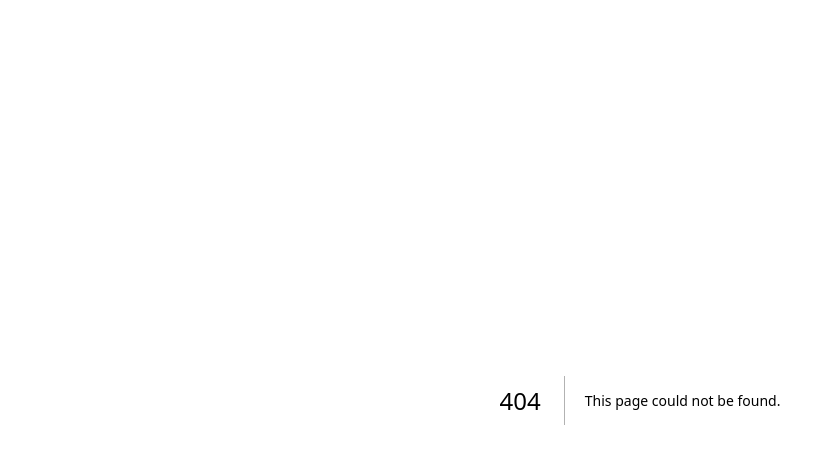
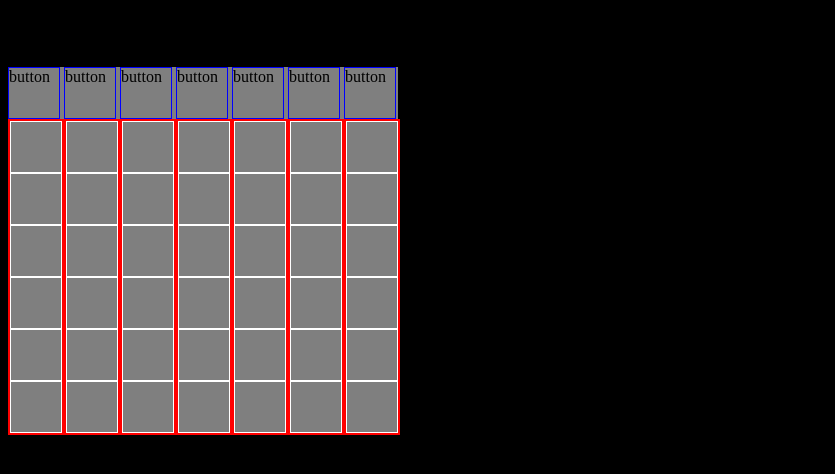
Before and after one commit to pm-moyanor/React-connect-four, a Next.js app: page /Board in a window 1280 px wide. Before the commit this address had no page. Shown: the top 474 px of the page, without its empty margins (0-835 px from the left). Built offline with nearby package versions, Linux system fonts and the light colour scheme.

Commit message:
first commit/setup board

```diff
--- /dev/null
+++ b/pages/Board.js
@@ -0,0 +1,36 @@
+import { useState } from "react";
+
+export default function Board() {
+  const [red, setRed] = useState("");
+  const [blue, setBlue] = useState("");
+  const numberOfColumns = 7;
+  const numberOfRows = 6;
+
+  let columns = [];
+  let rows = [];
+
+  function makeBoard() {
+    columns = Array.from({ length: numberOfColumns }, () =>
+      new Array(numberOfRows).fill(null)
+    );
+    console.log(columns);
+  }
+  makeBoard();
+  return (
+    <>
+      <h2>Connect Four</h2>
+      <div className="board">
+        {columns.map((column, columnIndex) => (
+          <div className="col-button-box">
+            <div className="button">button</div>
+            <div key={columnIndex} className="column">
+              {column.map((cell, rowIndex) => (
+                <div key={rowIndex} className="cell"></div>
+              ))}
+            </div>
+          </div>
+        ))}
+      </div>
+    </>
+  );
+}
--- /dev/null
+++ b/pages/Cell.js
@@ -0,0 +1,6 @@
+import { useState } from "react";
+
+export default function Cell(){
+
+
+}
--- a/styles/globals.css
+++ b/styles/globals.css
@@ -1,107 +1,27 @@
-:root {
-  --max-width: 1100px;
-  --border-radius: 12px;
-  --font-mono: ui-monospace, Menlo, Monaco, 'Cascadia Mono', 'Segoe UI Mono',
-    'Roboto Mono', 'Oxygen Mono', 'Ubuntu Monospace', 'Source Code Pro',
-    'Fira Mono', 'Droid Sans Mono', 'Courier New', monospace;
-
-  --foreground-rgb: 0, 0, 0;
-  --background-start-rgb: 214, 219, 220;
-  --background-end-rgb: 255, 255, 255;
-
-  --primary-glow: conic-gradient(
-    from 180deg at 50% 50%,
-    #16abff33 0deg,
-    #0885ff33 55deg,
-    #54d6ff33 120deg,
-    #0071ff33 160deg,
-    transparent 360deg
-  );
-  --secondary-glow: radial-gradient(
-    rgba(255, 255, 255, 1),
-    rgba(255, 255, 255, 0)
-  );
-
-  --tile-start-rgb: 239, 245, 249;
-  --tile-end-rgb: 228, 232, 233;
-  --tile-border: conic-gradient(
-    #00000080,
-    #00000040,
-    #00000030,
-    #00000020,
-    #00000010,
-    #00000010,
-    #00000080
-  );
-
-  --callout-rgb: 238, 240, 241;
-  --callout-border-rgb: 172, 175, 176;
-  --card-rgb: 180, 185, 188;
-  --card-border-rgb: 131, 134, 135;
+body{
+  background-color: black;
 }
 
-@media (prefers-color-scheme: dark) {
-  :root {
-    --foreground-rgb: 255, 255, 255;
-    --background-start-rgb: 0, 0, 0;
-    --background-end-rgb: 0, 0, 0;
-
-    --primary-glow: radial-gradient(rgba(1, 65, 255, 0.4), rgba(1, 65, 255, 0));
-    --secondary-glow: linear-gradient(
-      to bottom right,
-      rgba(1, 65, 255, 0),
-      rgba(1, 65, 255, 0),
-      rgba(1, 65, 255, 0.3)
-    );
-
-    --tile-start-rgb: 2, 13, 46;
-    --tile-end-rgb: 2, 5, 19;
-    --tile-border: conic-gradient(
-      #ffffff80,
-      #ffffff40,
-      #ffffff30,
-      #ffffff20,
-      #ffffff10,
-      #ffffff10,
-      #ffffff80
-    );
-
-    --callout-rgb: 20, 20, 20;
-    --callout-border-rgb: 108, 108, 108;
-    --card-rgb: 100, 100, 100;
-    --card-border-rgb: 200, 200, 200;
-  }
+.board{
+  display: flex;
+  width: 390px;
+  flex-direction: row;
+  align-items:flex-start;
+  background-color: rgb(127, 127, 127);
 }
 
-* {
-  box-sizing: border-box;
-  padding: 0;
-  margin: 0;
+.cell{
+  height: 50px;
+  width: 50px;
+  border:1px solid white;
 }
 
-html,
-body {
-  max-width: 100vw;
-  overflow-x: hidden;
+.column{
+ border: 2px red solid;
 }
 
-body {
-  color: rbg(--foreground-rgb);
-  background: linear-gradient(
-      to bottom,
-      transparent,
-      rgb(var(--background-end-rgb))
-    )
-    rgb(var(--background-start-rgb));
+.button{
+  height: 50px;
+  width: 50px;
+  border: solid blue 1px
 }
-
-a {
-  color: inherit;
-  text-decoration: none;
-}
-
-@media (prefers-color-scheme: dark) {
-  html {
-    color-scheme: dark;
-  }
-}
```
Also changed, not shown: pages/index.js (+3 -103 lines), pages/Button.js (added), 1 other file (tests, documents, lock files or other folders).
